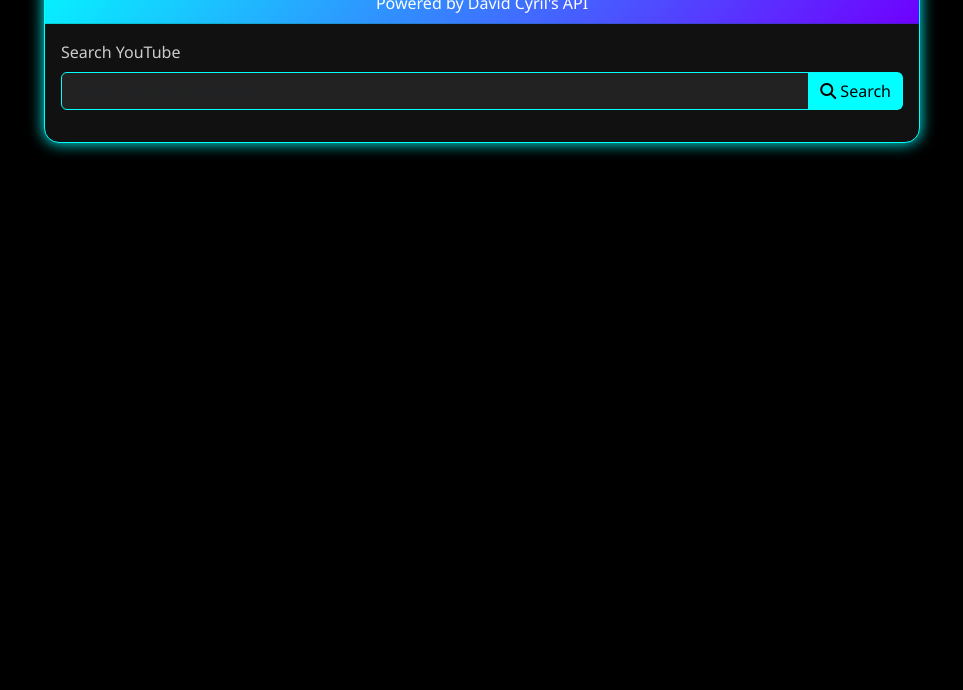
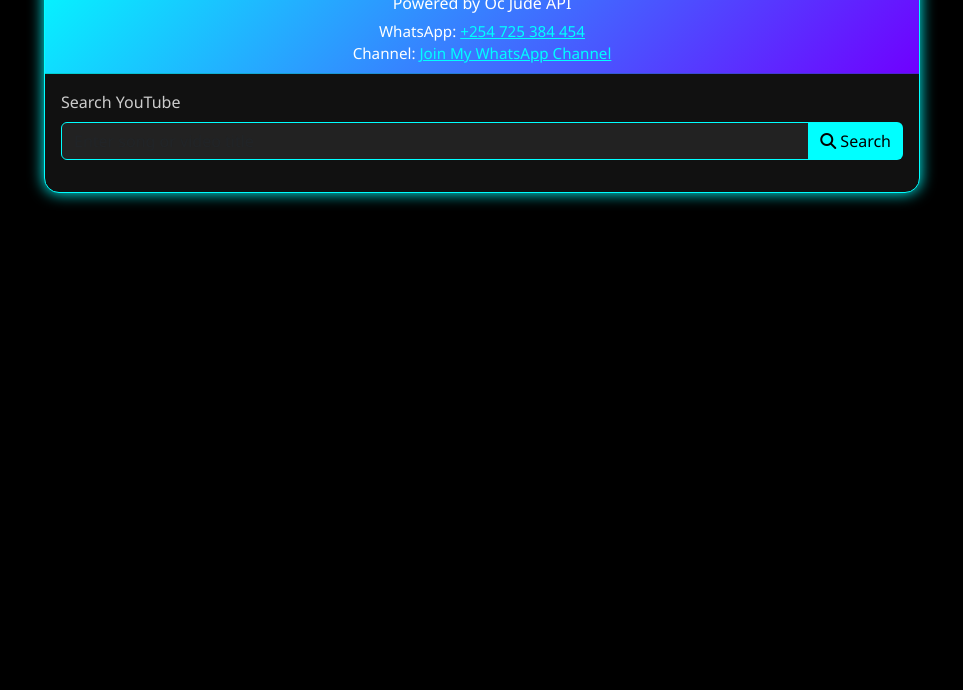
Before and after one commit to morgan7890/.JUDE-S-TECH-VERSE, a website: page public/index.html in a window 1280 px wide. Shown: the part 110-800 px from the top of the page, without its empty margins (158-1121 px from the left). Drawn offline with nearby package versions, Linux system fonts and the light colour scheme.

Commit message:
Update index.html

```diff
--- a/public/index.html
+++ b/public/index.html
@@ -74,6 +74,14 @@
     .download-options button {
       margin-top: 10px;
     }
+    .contact-info {
+      margin-top: 5px;
+      font-size: 0.95rem;
+    }
+    .contact-info a {
+      color: #0ff;
+      text-decoration: underline;
+    }
   </style>
 </head>
 <body>
@@ -81,7 +89,11 @@
     <div class="card">
       <div class="card-header">
         <h3>JUDE'S TECH VERSE MP3/MP4 PLAYER</h3>
-        <p class="mb-0">Powered by David Cyril's API</p>
+        <p class="mb-0">Powered by Oc Jude API</p>
+        <p class="contact-info mb-0">
+          WhatsApp: <a href="https://wa.me/254725384454" target="_blank">+254 725 384 454</a><br>
+          Channel: <a href="https://whatsapp.com/channel/0029VbASlwuDDmFZhzmvum1h" target="_blank">Join My WhatsApp Channel</a>
+        </p>
       </div>
       <div class="card-body">
         <div class="mb-3">
```
